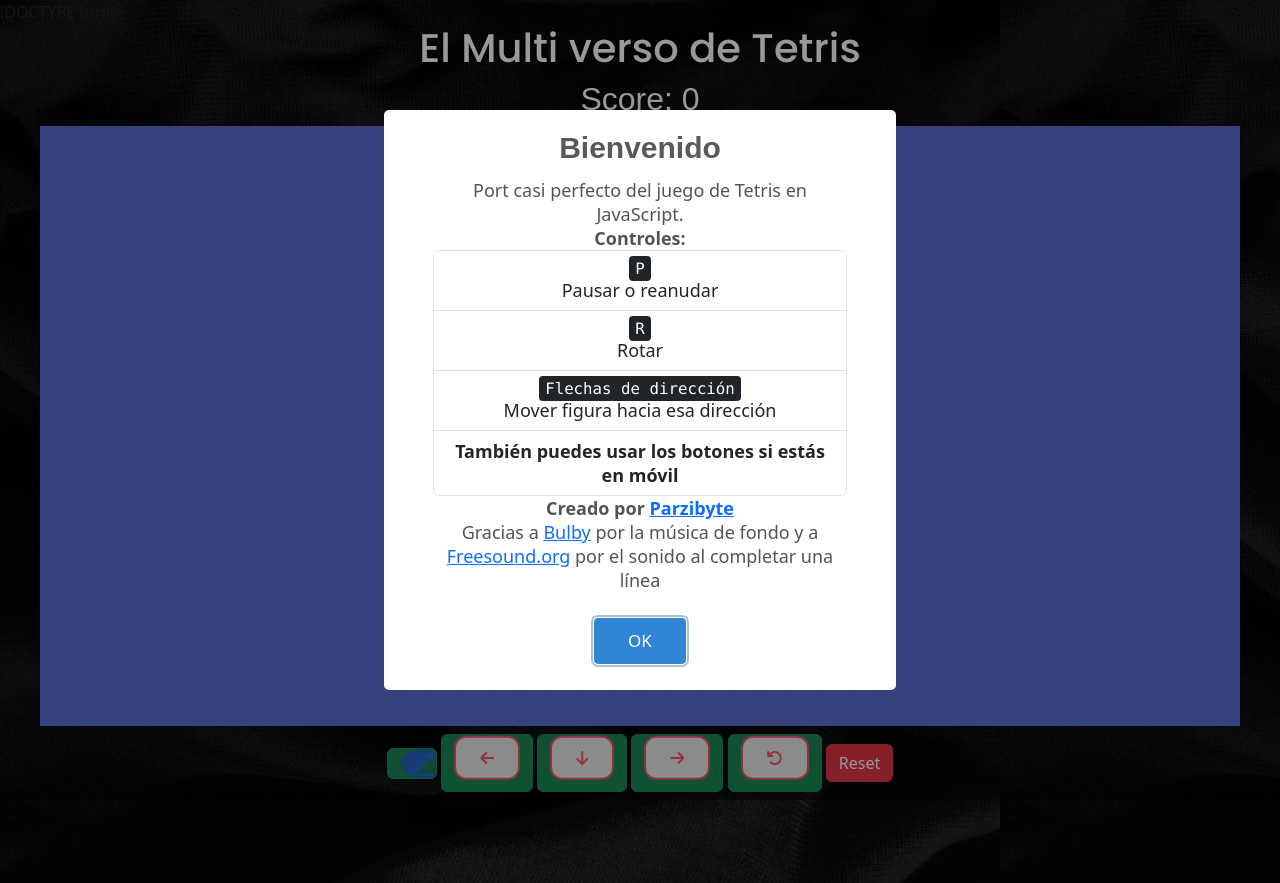
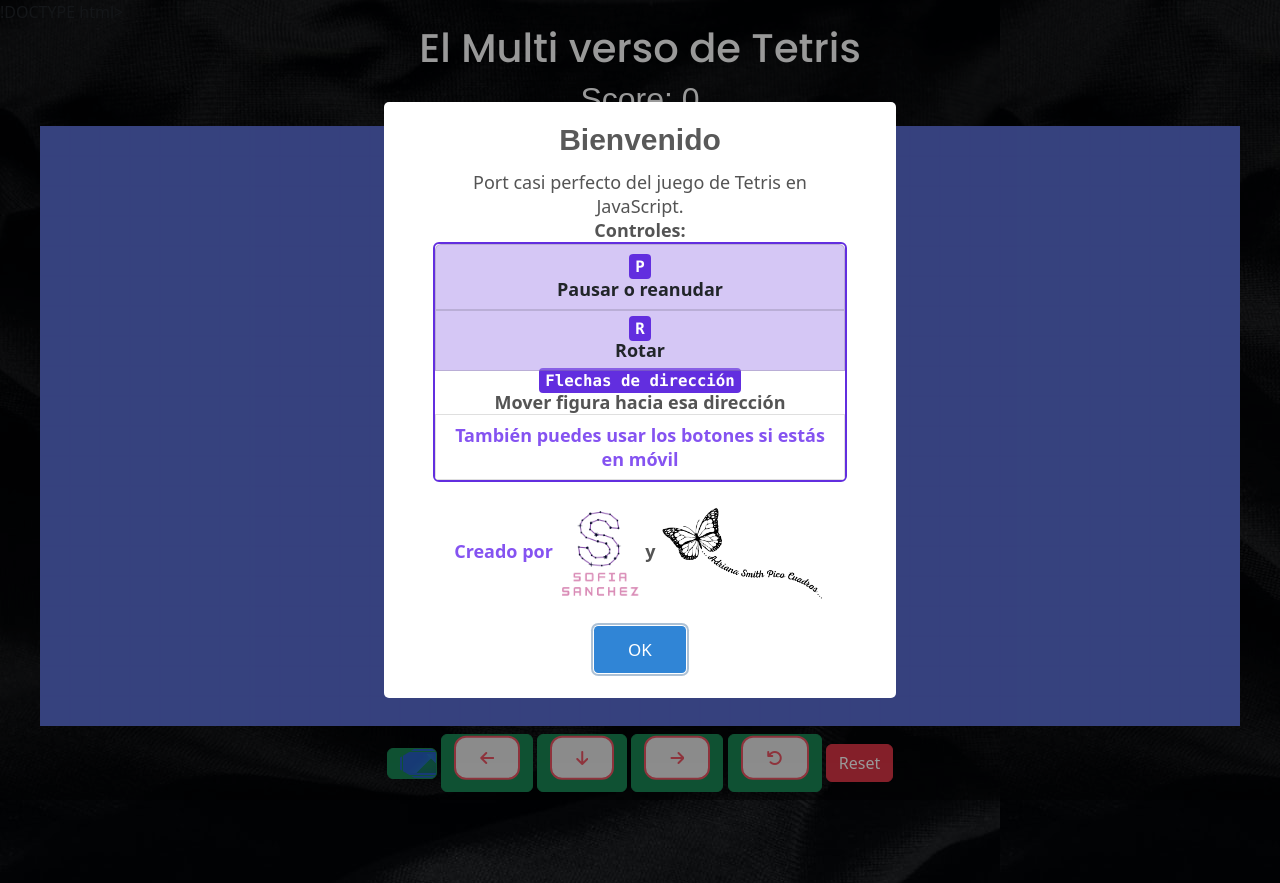
Before and after one commit to SoffiaSanchezz/Proyecto-tetris, a plain HTML site: page index.html in a window 1280 px wide. Drawn offline with nearby package versions, Linux system fonts and the light colour scheme.

Commit message:
Cambios de diseño

```diff
--- a/index.html
+++ b/index.html
@@ -41,7 +41,6 @@
 
                         <!--Boton para Pausar-->
                         <button hidden id="btnPausar" class="btn btn-success play">
-                            <i class="fas fa-pause"></i>
                             <div id="clip">
                                 <div id="leftTop" class="corner"></div>
                                 <div id="rightBottom" class="corner"></div>
@@ -49,6 +48,7 @@
                                 <div id="leftBottom" class="corner"></div>
                             </div>
                             <span id="rightArrow" class="arrow"></span>
+                            <i class="fas fa-pause"></i>
                             <span id="leftArrow" class="arrow"></span>
                         </button>
 
@@ -78,7 +78,6 @@
                         <button id="btnRotar" class="btn btn-success">
                             <span class="button_top">
                             <i class="fas fa-undo"></i>
-                            </span>
                         </button>
                         <button class="btn btn-danger" id="reset">Reset</button>
 
--- a/js/script.js
+++ b/js/script.js
@@ -1,4 +1,3 @@
-
 // Esto es para el juego!!!
 
 class Game {
@@ -82,21 +81,28 @@
     showWelcome() {
         Swal.fire("Bienvenido", `Port casi perfecto del juego de Tetris en JavaScript.
 <br>
-<strong>Controles:</strong>
-<ul class="list-group">
-<li class="list-group-item"> <kbd>P</kbd><br>Pausar o reanudar </li>
-<li class="list-group-item"> <kbd>R</kbd><br>Rotar</li>
-<li class="list-group-item"> <kbd>Flechas de dirección</kbd><br>Mover figura hacia esa dirección</li>
-<li class="list-group-item"><strong>También puedes usar los botones si estás en móvil</strong></li>
+<strong s>Controles:</strong>
+<ul class="list-group" style="border:2px solid #622edf">
+
+<li class="list-group-item" style="background-color: #ad92eb83; border= 5px rgba(238, 174, 202, 0.405)"> <kbd style="background-color:#622edf"><b>P<b/></kbd><br>Pausar o reanudar </li>
+
+<li class="list-group-item" style="background-color: #ad92eb83;">
+<kbd style="background-color:#622edf">R</kbd><br>Rotar</li>
+
+<kbd style="background-color:#622edf">Flechas de dirección</kbd><br>Mover figura hacia esa dirección</li>
+<li class="list-group-item" style="color:#8553f1"><strong>También puedes usar los botones si estás en móvil</strong></li>
 </ul>
-<strong>Creado por <a href="https://parzibyte.me/blog">Parzibyte</a></strong>
 <br>
-Gracias a <a target="_blank" href="https://www.youtube.com/channel/UCz6zvgkf6eKpgqlUZQstOtQ">Bulby</a> por la música de fondo
-y a <a href="https://freesound.org/people/grunz/sounds/109662/">Freesound.org</a> por el sonido al completar una línea
+<strong style="color:#8553f1">Creado por <a href="https://github.com/SoffiaSanchezz"></a>
+<img src="./img/Logos_SS con no.png" alt="Logos_SS" style="width:20%">
+</strong>
+
+<strong> y<a href="https://github.com/SoffiaSanchezz"></a>
+<img src="./img/LOGO (8).png" alt="logo" style="width:40%">
+</strong>
+<br>
 `);
     }
-
-
 
     initControls() {
         document.addEventListener("keydown", (e) => {
--- a/style.css
+++ b/style.css
@@ -560,3 +560,7 @@
         transform: translateX(-10px);
         }
     }
+.fa-arrow{
+    background-color: #b092f7;
+    color: #ED5564;
+}
```
Also changed, not shown: img/LOGO (8).png (added), img/Logos_SS con no.png (added).
